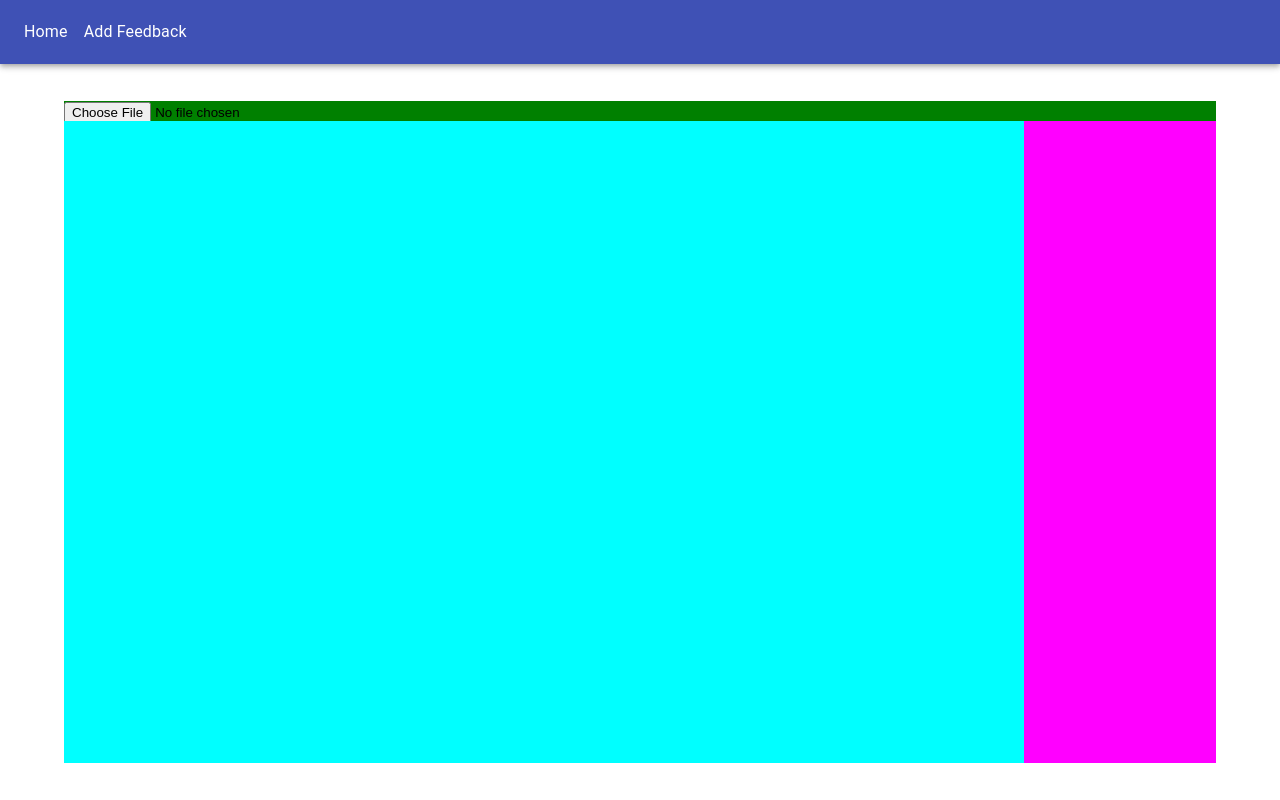
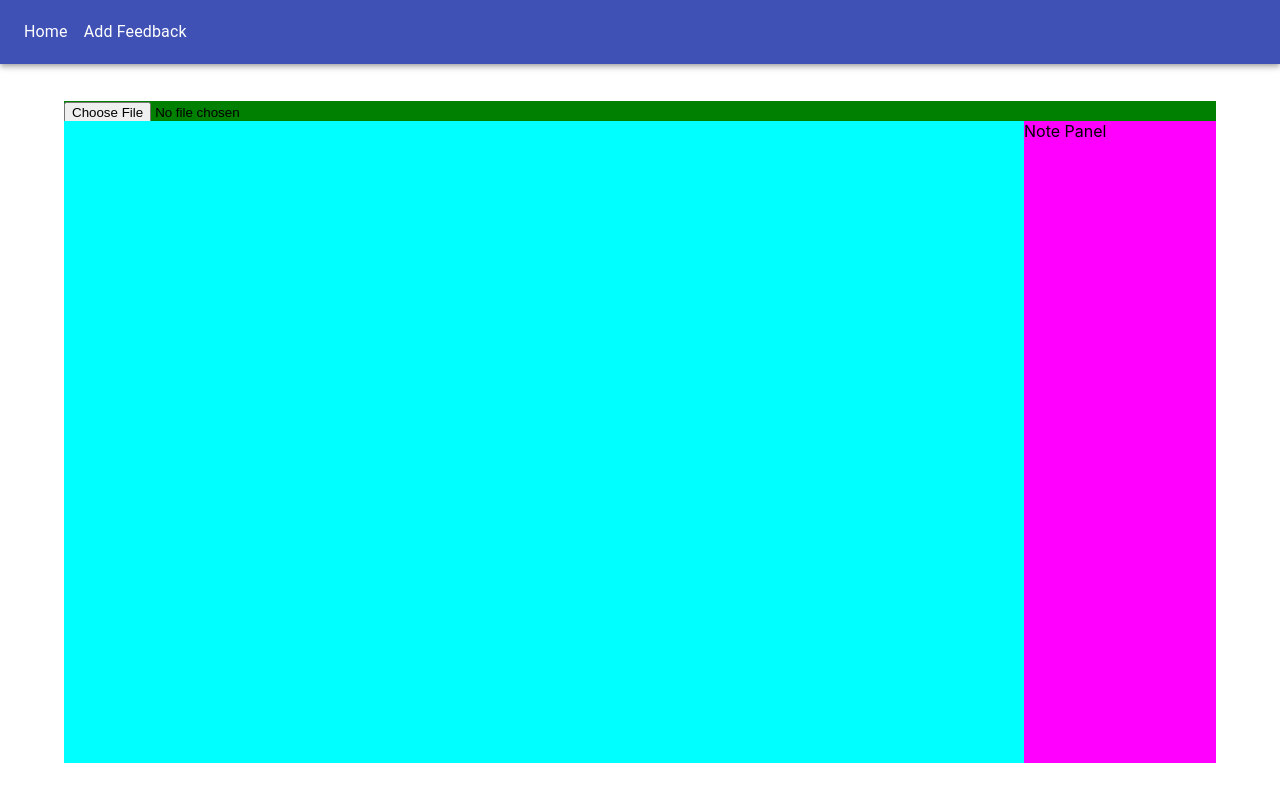
Before and after one commit to omeryousaf/image-editor-for-ui-feedback, a React (Create React App) app: page /pics/1/feedback in a window 1280 px wide. Built offline with nearby package versions, Linux system fonts and the light colour scheme.

Commit message:
Remove Comment Model

```diff
--- a/src/Feedback.js
+++ b/src/Feedback.js
@@ -1,7 +1,6 @@
 import React, { useState, useRef } from "react";
 import { makeStyles } from "@material-ui/core/styles";
 import CommentPin from "./CommentPin.js";
-import CommentModel from "./Components/Comments/CommentModel.js";
 import { checkPinExistence } from "./CommentPin";
 
 const useStyles = makeStyles((theme) => ({
@@ -92,7 +91,7 @@ export default function Feedback(argument) {
       pinTopOffset
     );
 
-    if(pinExist === -1){
+    if (pinExist === -1) {
       setCommentPins((oldArray) => [
         ...oldArray,
         <CommentPin
@@ -138,9 +137,7 @@ export default function Feedback(argument) {
             </div>
           ) : null}
         </div>
-        <div className={classes.magenta}>
-          {pinUniqueKey > 0 && <CommentModel pinKey={pinUniqueKey} />}
-        </div>
+        <div className={classes.magenta}>Note Panel</div>
       </div>
     </div>
   );
```
